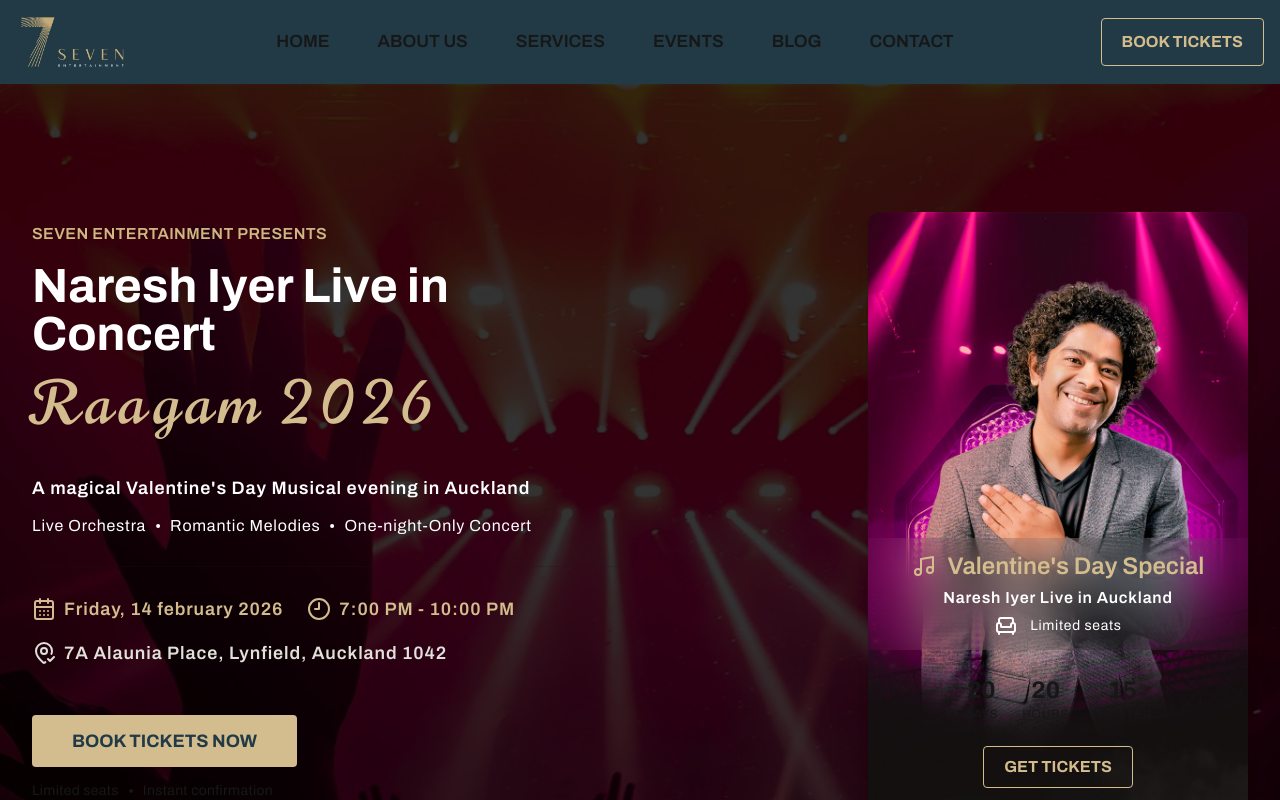
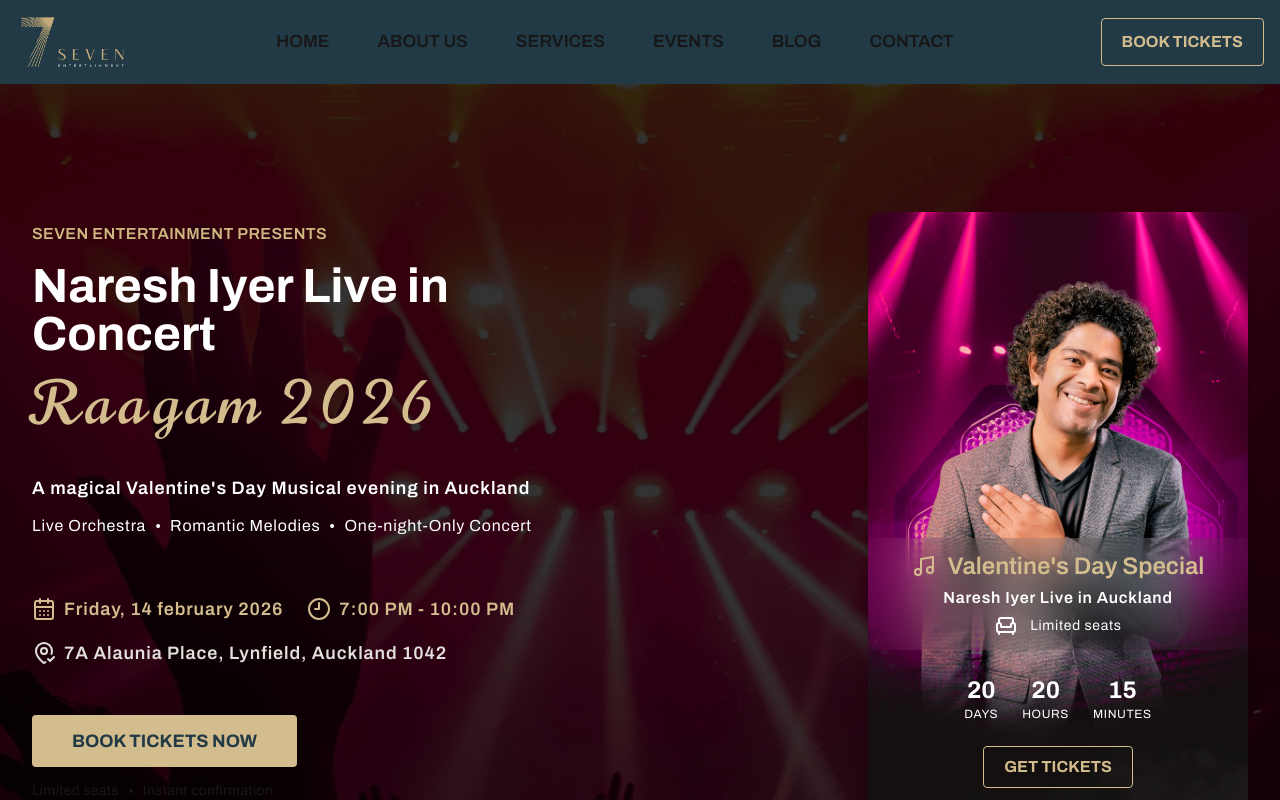
Before and after one commit to Magmaxlive/7entertainments, a Next.js app: page / in a window 1280 px wide. Shown: the top 800 px of the page. Built offline with nearby package versions, Linux system fonts and the light colour scheme.

Commit message:
countdown color fix

```diff
--- a/src/components/CountDown.js
+++ b/src/components/CountDown.js
@@ -32,7 +32,7 @@
   }, []);
 
   return (
-    <div className="flex gap-6 text-center">
+    <div className="flex gap-6 text-center  text-white">
       <TimeBox label="Days" value={timeLeft.days} />
       <TimeBox label="Hours" value={timeLeft.hours} />
       <TimeBox label="Minutes" value={timeLeft.minutes} />
```
